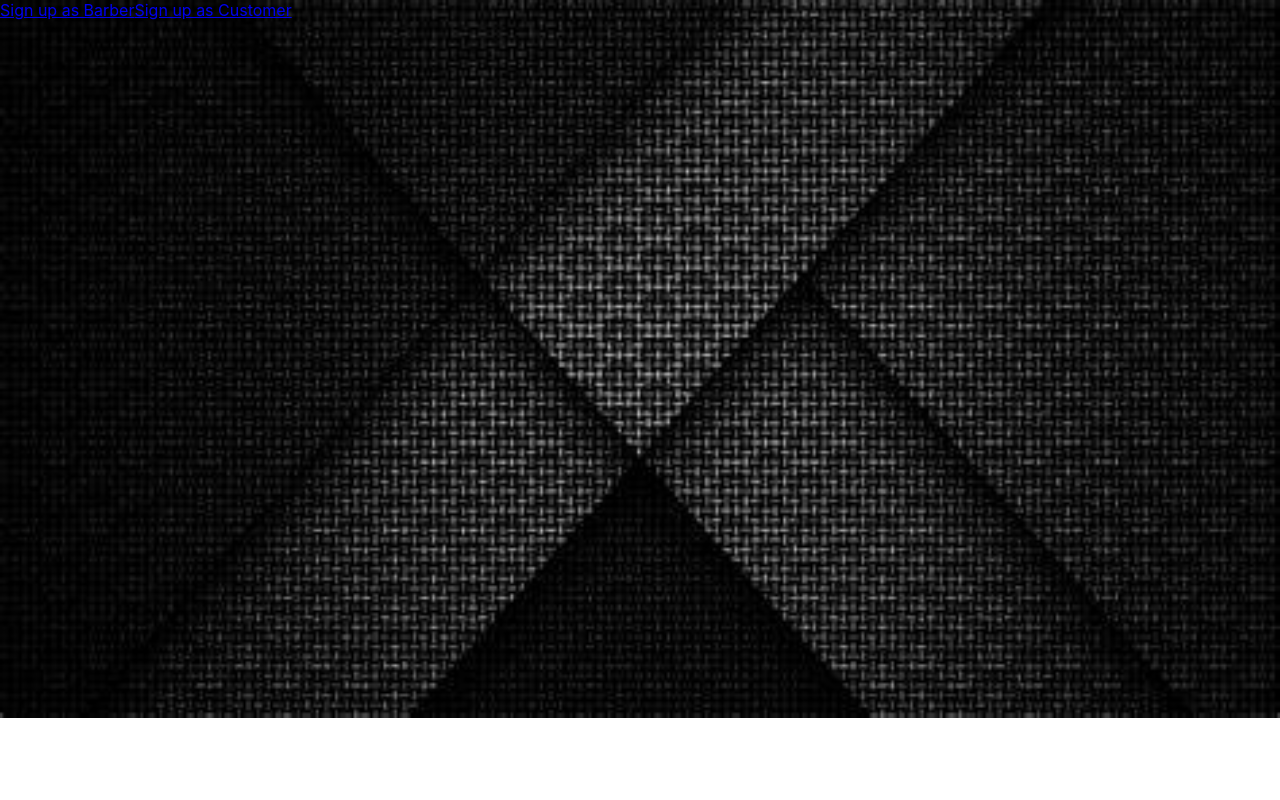
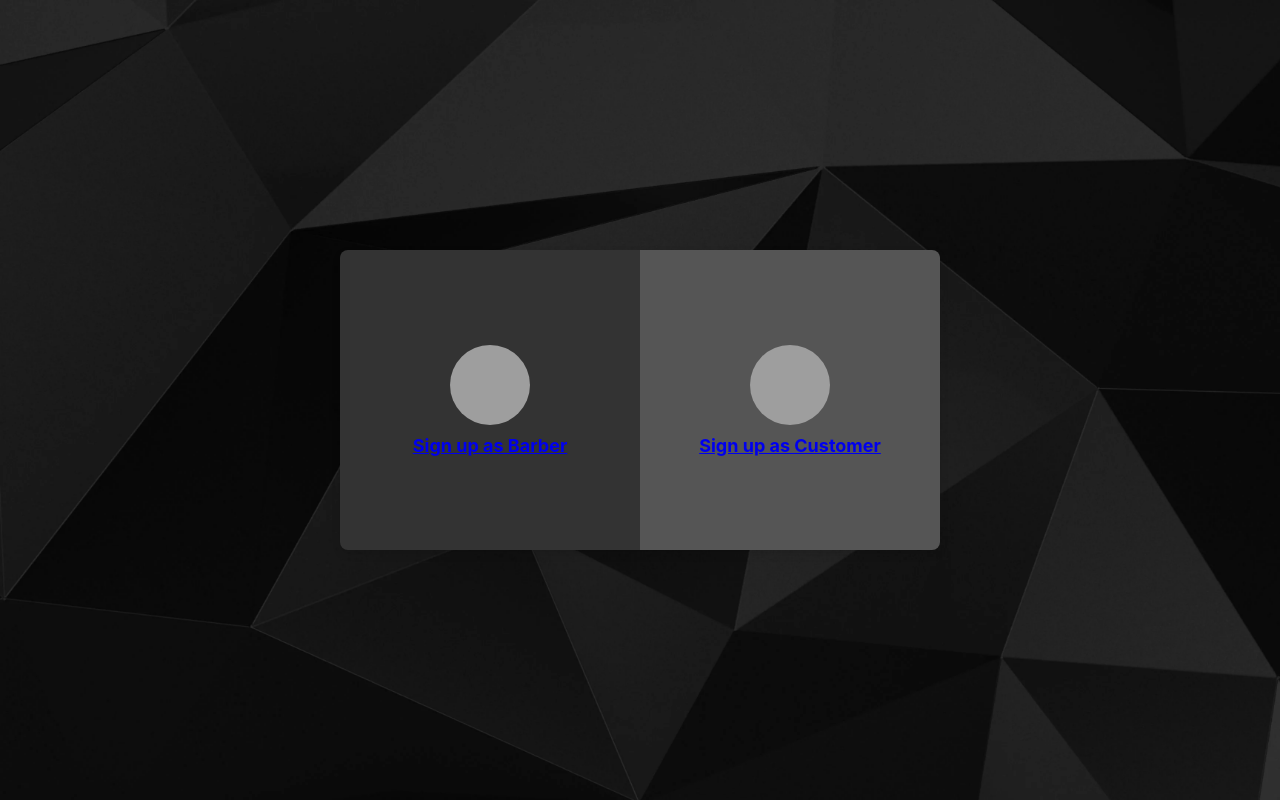
Before and after one commit to KRISHNAKUMAR-N-04/Barberooker, a React (Create React App) app in the folder barberooker/: page /signup in a window 1280 px wide. Built offline with nearby package versions, Linux system fonts and the light colour scheme; grey boxes are pictures that could not be loaded; the HTML template or start-up script is replaced by a standard one.

Commit message:
Working on css of signup

```diff
--- a/barberooker/src/App.js
+++ b/barberooker/src/App.js
@@ -4,6 +4,7 @@ import SignUp from './components/Signup';
 import SignUpBarber from './components/SignupBarber';
 import SignUpCustomer from './components/SignupCustomer';
 import Login from './components/login';
+import Landing from './components/Landing';
 
 
 function App() {
@@ -14,6 +15,7 @@ function App() {
                 <Route path="/signup" element={<SignUp />} />
                 <Route path="/signup/barber" element={<SignUpBarber />} />
                 <Route path="/signup/customer" element={<SignUpCustomer />} />
+                <Route path='/barberooker' element={<Landing/>}/>
             </Routes>
         </Router>
 
--- /dev/null
+++ b/barberooker/src/components/Landing.jsx
@@ -0,0 +1,10 @@
+import React from "react";
+
+const Landing = ()=>{
+    return(
+        <>
+        Hello
+        </>
+    )
+}
+export default Landing;
--- a/barberooker/src/components/Login.css
+++ b/barberooker/src/components/Login.css
@@ -19,7 +19,7 @@ input[type="text"],
 input[type="email"],
 input[type="password"],
 textarea {
-    width: 100%;
+    width: 95%;
     padding: 10px 10px;
     margin: 08px 0;
     border: 1px solid #ccc;
@@ -45,6 +45,7 @@ button[type="submit"] {
     border: none;
     border-radius: 8px;
     cursor: pointer;
+
     transition: background-color 0.3s ease, transform 0.3s ease;
 }
 
@@ -53,3 +54,16 @@ button[type="submit"]:hover {
     background-color: #45a049;
     transform: scale(1.05);
 }
+
+.loginbutton{
+    margin-top: 15px;
+    margin-bottom: 3;
+}
+
+.signup-text{
+    cursor: pointer;
+}
+
+h1{
+    margin-bottom: 6;
+}
--- /dev/null
+++ b/barberooker/src/components/SignUp.css
@@ -0,0 +1,58 @@
+.signup-container {
+    display: flex;
+    justify-content: center;
+    align-items: center;
+    height: 100vh;
+
+}
+
+.signup-box {
+    display: flex;
+    width: 600px;
+    height: 300px;
+    border-radius: 8px;
+    overflow: hidden;
+    box-shadow: 0px 4px 8px rgba(0, 0, 0, 0.1);
+}
+
+.signup-half {
+    flex: 1;
+    display: flex;
+    justify-content: center;
+    align-items: center;
+    position: relative;
+    text-align: center;
+    color: #fff;
+    cursor: pointer;
+    transition: background-color 0.3s;
+}
+
+.barber-signup {
+    background-color: #333; /* Placeholder color, replace with barber image */
+}
+
+.customer-signup {
+    background-color: #555; /* Placeholder color, replace with customer image */
+}
+
+.signup-half:hover {
+    opacity: 0.9;
+}
+
+.signup-content {
+    display: flex;
+    flex-direction: column;
+    align-items: center;
+}
+
+.signup-image {
+    width: 80px;
+    height: 80px;
+    border-radius: 50%;
+    margin-bottom: 10px;
+}
+
+.signup-half span {
+    font-size: 18px;
+    font-weight: bold;
+}
--- a/barberooker/src/components/Signup.jsx
+++ b/barberooker/src/components/Signup.jsx
@@ -1,11 +1,28 @@
 import React from 'react';
 import { Link } from 'react-router-dom';
+import './SignUp.css';
 
 function SignUp() {
     return (
-        <div>
-            <Link to="/signup/barber">Sign up as Barber</Link>
-            <Link to="/signup/customer">Sign up as Customer</Link>
+        <div className="signup-container">
+            <div className="signup-box">
+                <div className="signup-half barber-signup">
+                    <Link to="/signup/barber">
+                        <div className="signup-content">
+                            <img src="barber-image.jpg" alt="Barber" className="signup-image" />
+                            <span>Sign up as Barber</span>
+                        </div>
+                    </Link>
+                </div>
+                <div className="signup-half customer-signup">
+                    <Link to="/signup/customer">
+                        <div className="signup-content">
+                            <img src="customer-image.jpg" alt="Customer" className="signup-image" />
+                            <span>Sign up as Customer</span>
+                        </div>
+                    </Link>
+                </div>
+            </div>
         </div>
     );
 }
--- a/barberooker/src/components/login.jsx
+++ b/barberooker/src/components/login.jsx
@@ -12,7 +12,7 @@ function Login() {
         e.preventDefault();
         try {
             const res = await api.post('/login', { username, password });
-            navigate('./Signup.jsx')
+            navigate('./barberooker')
             alert('Login Successful');
 
         } catch {
@@ -20,19 +20,24 @@ function Login() {
         }
     };
 
+    const handleSignUpClick = ()=>{
+        navigate('/signup');
+    }
+
     return (
         <div>
 
             <form onSubmit={handleSubmit} className='Login'>
-            <h2>Login</h2>
+            <h1>Barberooker</h1>
                 <div className='input'>
                 <input type="text" value={username} onChange={(e) => setUsername(e.target.value)} placeholder="Username" />
                 </div>
                 <div className='input'>
                 <input type="password" value={password} onChange={(e) => setPassword(e.target.value)} placeholder="Password" />
                 </div>
+            <div className='loginbutton'><button type="submit">Login</button></div>
 
-            <button type="submit">Login</button>
+            <h6 onClick={handleSignUpClick} className="signup-text">Register Yourself!</h6>
         </form>
         </div>
 
```
Also changed, not shown: barberooker/src/img/background.jpg, 1 other file (tests, documents, lock files or other folders).
